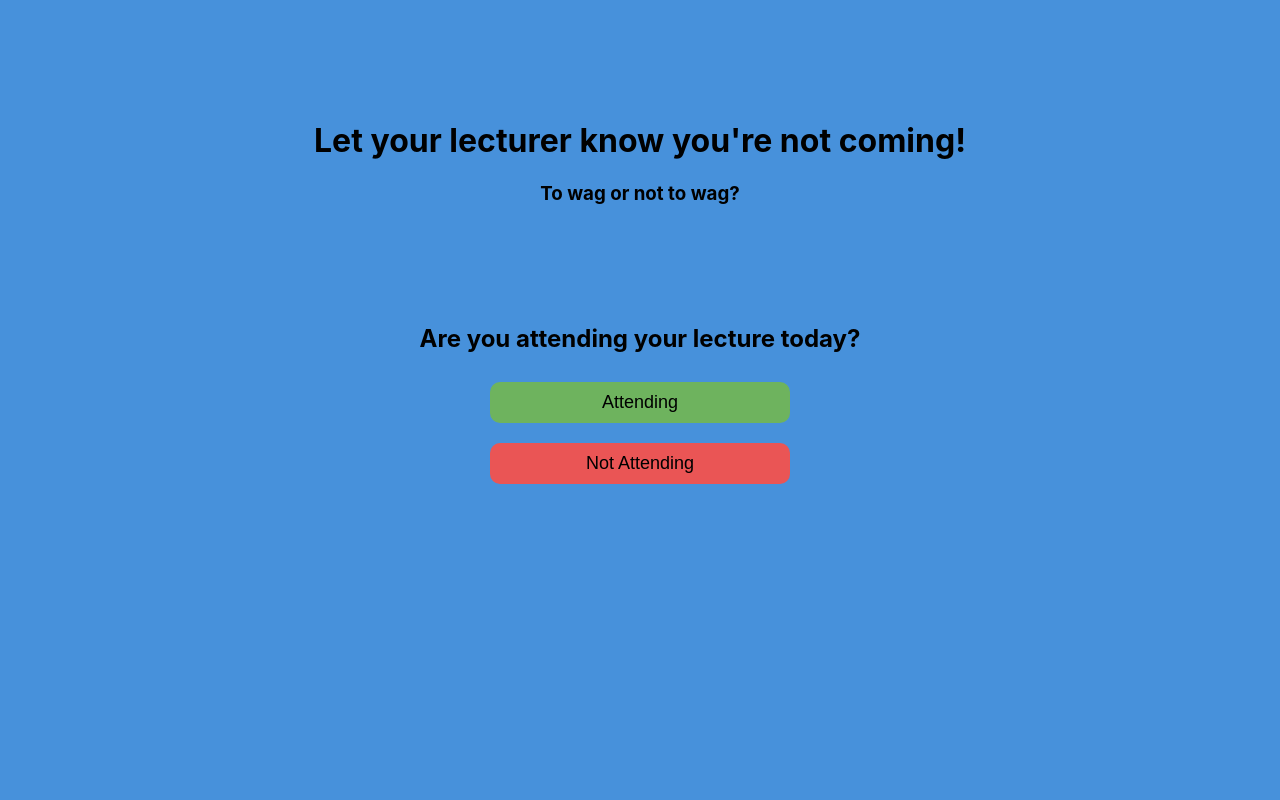
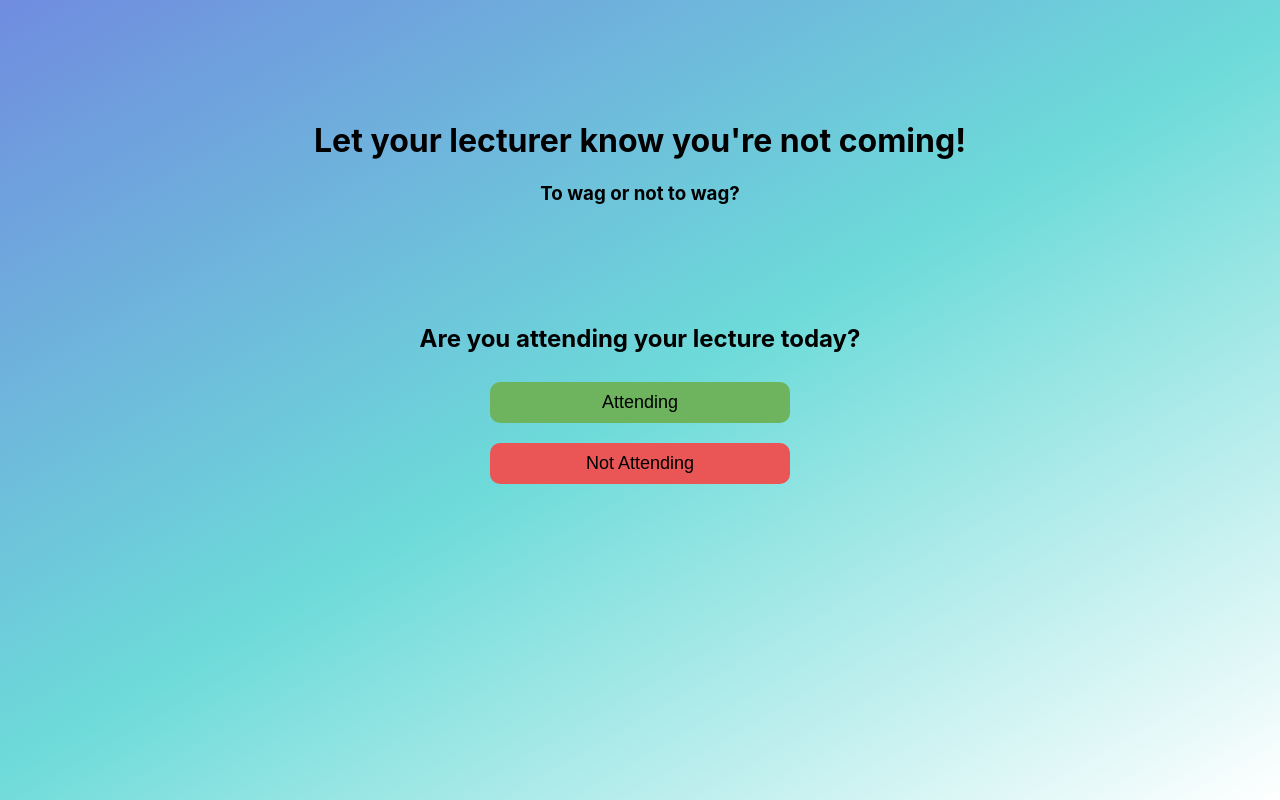
Before and after one commit to Pyxxil/TerribleHack, a React (Vite) app: page /emaillecturer in a window 1280 px wide. Built offline with nearby package versions, Linux system fonts and the light colour scheme; no server answers.

Commit message:
add background for email lecturer

```diff
--- a/src/Email-Lecturer/index.css
+++ b/src/Email-Lecturer/index.css
@@ -1,11 +1,11 @@
 .lecture-page-main-container {
-    background-color: #4791db;
+    background-color: #708cdf;
+    background-image: linear-gradient(150deg, #708cdf 0%, #6ddbd9 50%, #ffffff 100%);
     height: 100vh;
 }
 
 .wag-button {
     width: 300px;
-    /* margin: auto; */
     font-size: large;
     margin: 10px;
     cursor: pointer;
```
